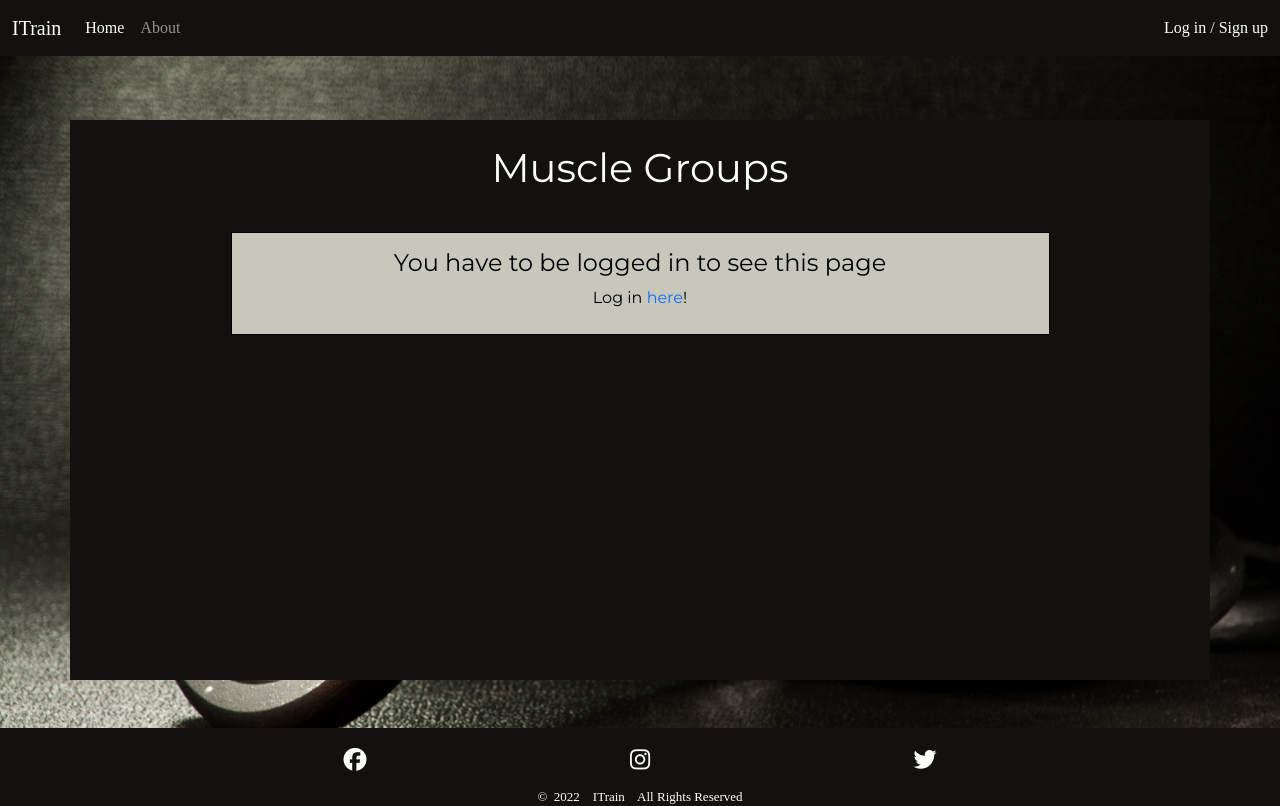
After one commit to Odden69/ITrain, a Django app: page /muscle_groups/ in a window 1280 px wide. The commit adds this page. Run offline with Django 3.2, Linux system fonts and the light colour scheme; data comes from the database, SQL or seed files in the repository; both versions use the stored data as it was after the commit; some libraries are stand-ins or nearby versions; some web fonts are replaced.

Commit message:
feat: Add musclegroups feature, closes #52

```diff
--- a/setup/admin.py
+++ b/setup/admin.py
@@ -2,9 +2,9 @@
 This module adjusts the admin model, which is predefined by django
 """
 from django.contrib import admin
-from .models import ExerciseUnit, RepsUnit, Exercise
+from .models import ExerciseUnit, RepsUnit, Exercise, MuscleGroup
 
 
-adminFields = [ExerciseUnit, RepsUnit, Exercise]
+adminFields = [ExerciseUnit, RepsUnit, Exercise, MuscleGroup]
 
 admin.site.register(adminFields)
--- /dev/null
+++ b/setup/templates/setup/muscle_groups.html
@@ -0,0 +1,78 @@
+{% extends 'base.html' %}
+{% load static %}
+{% block content %}
+
+<div class="jumbotron container p1 p-sm-2 mt-md-3">
+  {% if user.is_authenticated %}
+  <div class="jumbotron-head justify-content-center text-center mt-3">
+
+    <h2 class="mb-4">Muscle Groups</h2>
+
+    <a href="{% url 'create_muscle_group'%}">
+      <button type="button" class="btn btn-primary">Create New Muscle Group</button>
+    </a>
+  </div>
+  <div class="container-md content-list-container p-sm-4 mt-3 gy-4 dark-clr">
+    <div class="row session-workout content-list row-cols-1">
+      {% for muscle_group in musclegroup_list %}
+      <div class="col-9 grid-col2">
+        <h4>{{ muscle_group.name }}</h4>
+      </div>
+      <div class="col-3 grid-col2">
+        <h4 class="end">
+          <a class="med-dark-clr" href="{% url 'edit_muscle_group' muscle_group.id %}"><i
+              class="fa-solid fa-edit"></i></a>&nbsp;&nbsp;
+          <!-- Button trigger modal -->
+          <!-- Modal code was copied from https://getbootstrap.com/docs/5.0/components/modal/ -->
+          <a class="med-dark-clr" href="#delete-muscle_group-{{ muscle_group.id }}" data-bs-toggle="modal">
+            <i class="fa-solid fa-trash"></i>
+          </a>
+        </h4>
+      </div>
+
+      <!-- Modal -->
+      <div class="modal fade" id="delete-muscle_group-{{ muscle_group.id }}" tabindex="-1"
+        aria-labelledby="delete-muscle_group-{{ muscle_group.id }}-title" aria-hidden="true">
+        <div class="modal-dialog">
+          <div class="modal-content">
+            <div class="modal-header">
+              <h5 class="modal-title" id="delete-muscle_group-{{ muscle_group.id }}-title">Delete Muscle Group
+                {{ MuscleGoup.name }}
+              </h5>
+              <button type="button" class="btn-close" data-bs-dismiss="modal" aria-label="Close"></button>
+            </div>
+            <div class="modal-body">
+              <p>Are you sure you want to proceed?</p>
+              <p><small>The Muscle Group will be delete from all Workouts where it now belongs.</small></p>
+              <p>This action can not be undone!</p>
+            </div>
+            <div class="modal-footer">
+              <button type="button" class="btn btn-secondary" data-bs-dismiss="modal">Cancel</button>
+              <a href="{% url 'delete_muscle_group' muscle_group.id %}">
+                <button type="button" class="btn btn-primary">Delete</button>
+              </a>
+            </div>
+          </div>
+        </div>
+      </div>
+
+      {% empty %}
+      <div class="col grid-col2 pt-3">
+        <h4>You have no Muscle Groups to show</h4>
+      </div>
+      {% endfor %}
+    </div>
+  </div>
+  {% else %}
+  <div class="jumbotron-head justify-content-center text-center mt-3">
+    <h1>Muscle Groups</h1>
+    <div class="container-md content-list-container p-sm-4 mt-3 gy-4 dark-clr">
+      <div class="row session-workout content-list row-cols-1 pt-3 pb-2">
+        <h4>You have to be logged in to see this page</h4>
+        <p>Log in <a href="{% url 'login' %}">here</a>!</p>
+      </div>
+    </div>
+  </div>
+  {% endif %}
+</div>
+{% endblock %}
--- a/setup/urls.py
+++ b/setup/urls.py
@@ -1,13 +1,21 @@
 from .views import (ExerciseList, create_exercise, edit_exercise,
-                    delete_exercise)
+                    delete_exercise, MuscleGroupList, edit_muscle_group,
+                    create_muscle_group, delete_muscle_group)
 from django.urls import path
 
 
 urlpatterns = [
-    path('exercises/', ExerciseList.as_view(), name='exercises'),
-    path('edit_exercise/<int:exercise_id>/', edit_exercise,
-         name='edit_exercise'),
-    path('create_exercise/', create_exercise, name='create_exercise'),
-    path('delete_exercise/<int:exercise_id>/', delete_exercise,
-         name='delete_exercise'),
+     path('exercises/', ExerciseList.as_view(), name='exercises'),
+     path('edit_exercise/<int:exercise_id>/', edit_exercise,
+          name='edit_exercise'),
+     path('create_exercise/', create_exercise, name='create_exercise'),
+     path('delete_exercise/<int:exercise_id>/', delete_exercise,
+          name='delete_exercise'),
+     path('muscle_groups/', MuscleGroupList.as_view(), name='muscle_groups'),
+     path('edit_muscle_group/<int:muscle_group_id>/', edit_muscle_group,
+          name='edit_muscle_group'),
+     path('create_muscle_group/', create_muscle_group,
+          name='create_muscle_group'),
+     path('delete_muscle_group/<int:muscle_group_id>/', delete_muscle_group,
+          name='delete_muscle_group')
 ]
--- a/setup/views.py
+++ b/setup/views.py
@@ -5,8 +5,8 @@ from django.shortcuts import render, redirect, get_object_or_404
 from django.views import generic
 from django.contrib import messages
 from django.contrib.auth.decorators import login_required
-from .models import Exercise
-from .forms import ExerciseForm
+from .models import Exercise, MuscleGroup
+from .forms import ExerciseForm, MuscleGroupForm
 
 
 class ExerciseList(generic.ListView):
@@ -73,3 +73,69 @@ def delete_exercise(request, exercise_id):
     exercise = get_object_or_404(Exercise, id=exercise_id)
     exercise.delete()
     return redirect('exercises')
+
+
+class MuscleGroupList(generic.ListView):
+    """
+    Renders a list of all muscle groups
+    """
+    model = MuscleGroup
+    template_name = 'setup/muscle_groups.html'
+    paginate_by = 50
+
+
+@login_required
+def create_muscle_group(request):
+    """
+    For creating a new muscle group
+    """
+    if request.method == 'POST':
+        muscle_group_form = MuscleGroupForm(request.POST)
+        if muscle_group_form.is_valid():
+            muscle_group = muscle_group_form.save()
+            messages.add_message(
+                request,
+                messages.SUCCESS,
+                f'{muscle_group.name} was successfully created'
+            )
+            return redirect('muscle_groups')
+    muscle_group_form = MuscleGroupForm()
+    context = {
+        'form': muscle_group_form
+    }
+    return render(request, 'setup/create_muscle_group.html', context)
+
+
+@login_required
+def edit_muscle_group(request, muscle_group_id):
+    """
+    For editing a specific muscle group picked from the muscle group list
+    """
+    muscle_group = get_object_or_404(MuscleGroup, id=muscle_group_id)
+    if request.method == 'POST':
+        muscle_group_form = MuscleGroupForm(request.POST,
+                                            instance=muscle_group)
+        if muscle_group_form.is_valid():
+            muscle_group = muscle_group_form.save()
+            messages.add_message(
+                request,
+                messages.SUCCESS,
+                f'{muscle_group.name} was successfully saved'
+            )
+            return redirect('muscle_groups')
+    muscle_group_form = ExerciseForm(instance=muscle_group)
+    context = {
+        'form': muscle_group_form,
+        'muscle_group': muscle_group,
+    }
+    return render(request, 'setup/edit_muscle_group.html', context)
+
+
+@login_required
+def delete_muscle_group(request, muscle_group_id):
+    """
+    For deleting a specific muscle group picked from the muscle group list
+    """
+    muscle_group = get_object_or_404(MuscleGroup, id=muscle_group_id)
+    muscle_group.delete()
+    return redirect('muscle_groups')
--- a/templates/base.html
+++ b/templates/base.html
@@ -47,7 +47,7 @@
                                 <li>
                                     <hr class="dropdown-divider">
                                 </li>
-                                <li><a class="dropdown-item" href="#">Muscle Groups</a></li>
+                                <li><a class="dropdown-item" href="{% url 'muscle_groups' %}">Muscle Groups</a></li>
                                 <li><a class="dropdown-item" href="#">Tags</a></li>
                             </ul>
                         </li>
```
Also changed, not shown: setup/forms.py (+18 -2 lines), setup/models.py (+15 -1 lines), setup/templates/setup/create_muscle_group.html (added, +28 -0 lines), setup/templates/setup/edit_muscle_group.html (added, +28 -0 lines), README.md, db.sqlite3, setup/migrations/0017_musclegroup.py (added).
